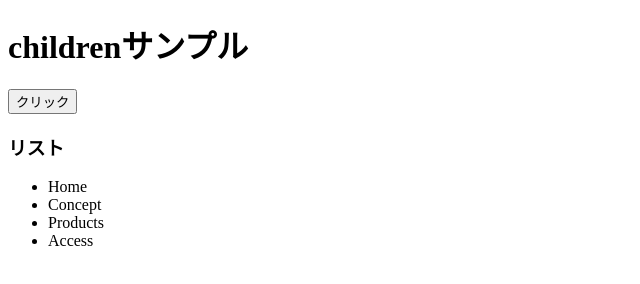
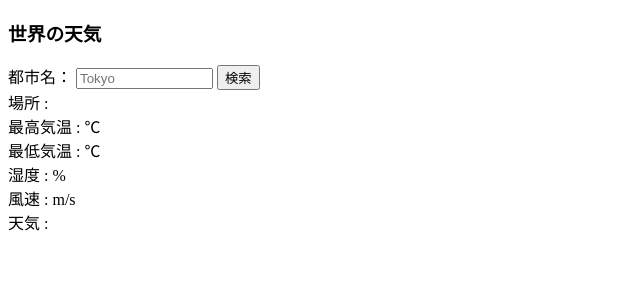
Before and after one commit to flower1108/jQuery-Lesson, a plain HTML site: page index.html in a window 1280 px wide. Shown: the whole page, without its empty margins (0-640 px from the left). Drawn offline with Linux system fonts and the light colour scheme.

Commit message:
[Finish]

```diff
--- a/index.html
+++ b/index.html
@@ -2,18 +2,30 @@
 <html lang="ja">
   <head>
     <meta charset="UTF-8">
-    <link rel="stylesheet" href="app.css" />
+    <title>世界の天気</title>
   </head>
   <body>
-    <h1>childrenサンプル</h1>
-    <button>クリック</button>
-    <h3>リスト</h3>
-    <ul>
-      <li>Home</li>
-      <li>Concept</li>
-      <li>Products</li>
-      <li>Access</li>
-    </ul>
+    <h3>世界の天気</h3>
+    <label>都市名：</label>
+    <input id="cityname" type="text" size="14" maxlength="14" placeholder="Tokyo">
+    <button id="btn">検索</button><br>
+    <span>場所 :</span>
+    <span id="place"></span><br>
+    <span>最高気温 :</span>
+    <span id="temp_max"></span>
+    <span> ℃</span><br>
+    <span>最低気温 :</span>
+    <span id="temp_min"></span>
+    <span> ℃</span><br>
+    <span>湿度 :</span>
+    <span id="humidity"></span>
+    <span> %</span><br>
+    <span>風速 :</span>
+    <span id="speed"></span>
+    <span> m/s</span><br>
+    <span>天気 :</span>
+    <span id="weather"></span>
+    <div id="icon"><img id="img"></div>
     <script src="jquery.min.js"></script>
     <script src="app.js"></script>
   </body>
```
